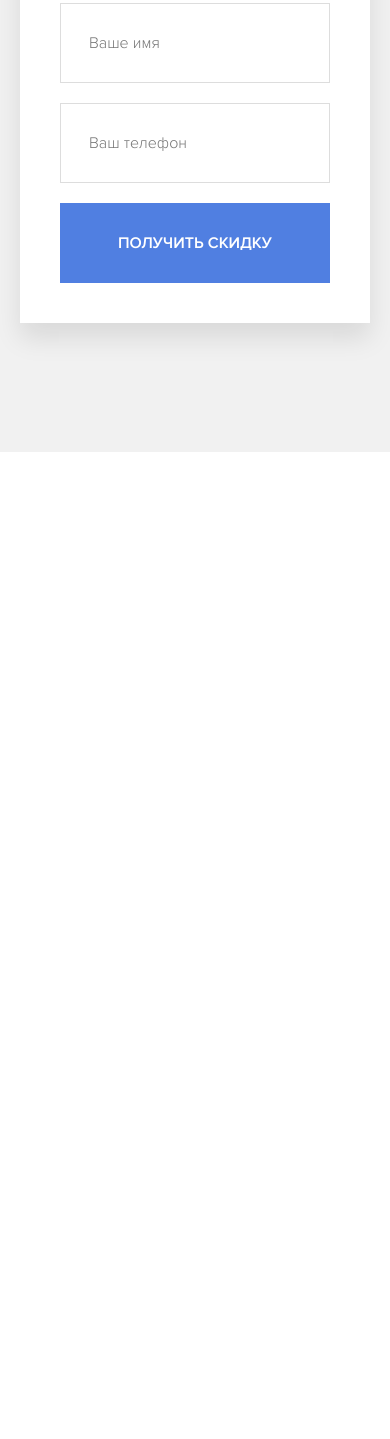
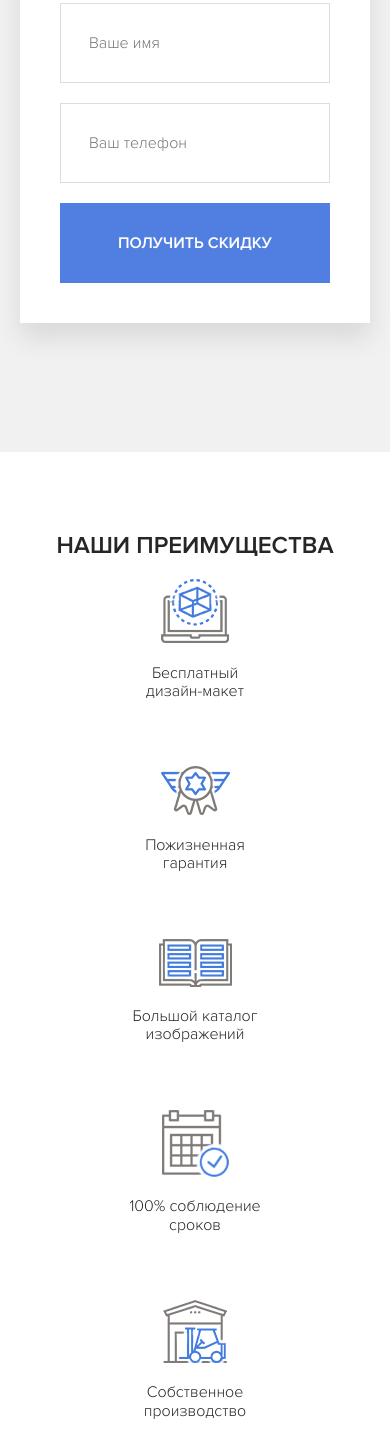
Before and after one commit to vskorohod/skinali, a plain HTML site: page index.html in a window 390 px wide. Shown: the part 1421-2860 px from the top of the page. Before the commit the page ends 1873 px from the top, so only its background shows below. Drawn offline with Linux system fonts and the light colour scheme.

Commit message:
Add feature's block in index.html

```diff
--- a/index.html
+++ b/index.html
@@ -104,6 +104,37 @@
         </div>
       </div>
     </section>
+    <section class="features section">
+      <div class="container">
+        <h2 class="section__title">Наши преимущества</h2>
+        <div class="features-block">
+          <div class="features-block__item">
+            <img src="img/features/features1.png" alt="Бесплатный дизайн-макет" class="features-block__image">
+            <p class="features-block__text">Бесплатный <br> дизайн-макет</p>
+          </div>
+          <div class="features-block__item">
+            <img src="img/features/features2.png" alt="Пожизненная гарантия" class="features-block__image">
+            <p class="features-block__text">Пожизненная <br> гарантия</p>
+          </div>
+          <div class="features-block__item">
+            <img src="img/features/features3.png" alt="Большой каталог изображений" class="features-block__image">
+            <p class="features-block__text">Большой каталог <br> изображений</p>
+          </div>
+          <div class="features-block__item">
+            <img src="img/features/features4.png" alt="100% соблюдение сроков" class="features-block__image">
+            <p class="features-block__text">100% соблюдение <br> сроков</p>
+          </div>
+          <div class="features-block__item">
+            <img src="img/features/features5.png" alt="Собственное производство" class="features-block__image">
+            <p class="features-block__text">Собственное <br> производство</p>
+          </div>
+          <div class="features-block__item">
+            <img src="img/features/features6.png" alt="Минимальная цена в городе от 1600 р метр" class="features-block__image">
+            <p class="features-block__text">Минимальная цена в городе<br> от 1600 р метр</p>
+          </div>
+        </div>
+      </div>
+    </section>
   </main>
 </body>
 </html>
--- a/sass/_interface.sass
+++ b/sass/_interface.sass
@@ -2,6 +2,13 @@ body
   +light
   color: $text-color
 
+.section
+  padding: 100px 0
+  &__title
+    font-size: 30px
+    +bold
+    text-align: center
+    text-transform: uppercase
 .button-o
   padding: 17px 22px
   border: 2px solid $primary
@@ -10,10 +17,6 @@ body
   font-size: 12px
   text-transform: uppercase
   background-color: #fff
-
-@media (max-width: 576px)
-  .button-o
-    font-size: 12px
 
 .button
   padding: 25px 45px
@@ -47,3 +50,11 @@ body
       height: 30px
       margin-right: 20px
       border: 1px solid #dddddd
+
+@media (max-width: 576px)
+  .button-o
+    font-size: 12px
+  .section
+    padding: 60px 0
+    &__title
+      font-size: 24px
--- /dev/null
+++ b/sass/blocks/_feature.sass
@@ -0,0 +1,22 @@
+.features
+  &-block
+    display: flex
+    flex-wrap: wrap
+    justify-content: space-between
+    &__item
+      flex-basis: 33%
+      margin-bottom: 110px
+      text-align: center
+
+@media (max-width: 991px)
+ .features
+  &-block
+    &__item
+      flex-basis: 50%
+
+@media (max-width: 768px)
+ .features
+  &-block
+    &__item
+      flex-basis: 100%
+      margin-bottom: 50px
--- a/sass/style.sass
+++ b/sass/style.sass
@@ -18,3 +18,6 @@
 
 // offer
 @import 'blocks/offer'
+
+// features
+@import 'blocks/feature'
```
Also changed, not shown: css/style.css, img/features/features1.png (added), img/features/features2.png (added), img/features/features3.png (added), img/features/features4.png (added), img/features/features5.png (added), img/features/features6.png (added), 1 other file.
